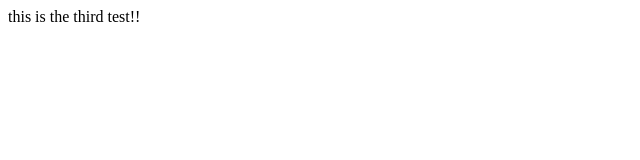
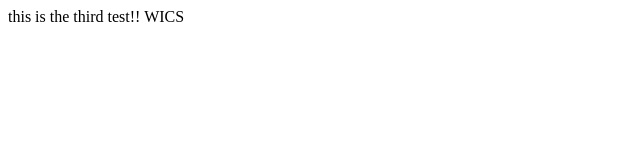
Before and after one commit to Leilasr/myrepository, a plain HTML site: page index.html in a window 1280 px wide. Shown: the full height of the page, 0-640 px from the left. Drawn offline with Linux system fonts and the light colour scheme.

Commit message:
Update index.html
WICS

```diff
--- a/index.html
+++ b/index.html
@@ -1,5 +1,6 @@
 <html>
 <body>
 this is the third test!!
+  WICS
 </body>
 </html>
```
